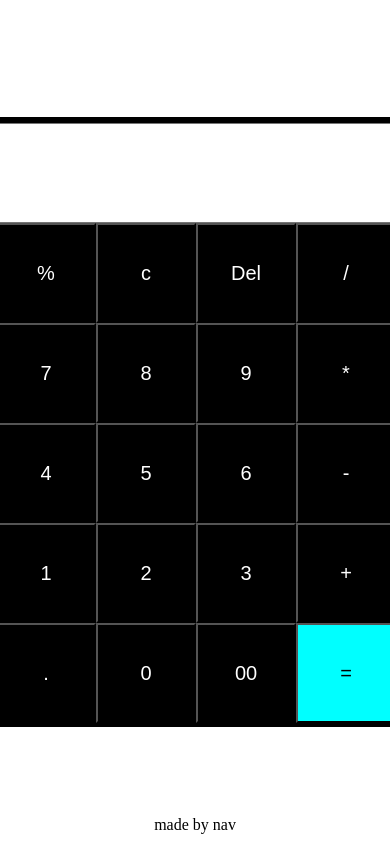
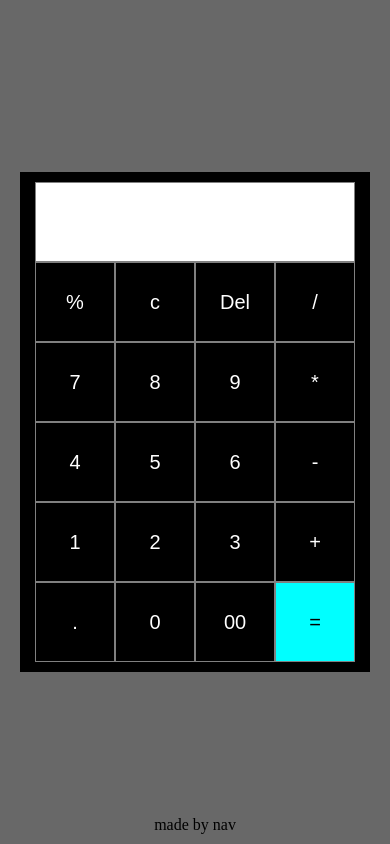
Before and after one commit to NAVEENKUMAR2003301/calculator-nav, a plain HTML site: page index.html in a window 390 px wide. Drawn offline with Linux system fonts and the light colour scheme.

Commit message:
Add files via upload

```diff
--- a/style.css
+++ b/style.css
@@ -11,6 +11,8 @@ body{
     display: flex;
     justify-content: center;
     align-items: center;
+
+    background-color: rgba(0, 0, 0, 0.594);
 }
 
 form{
@@ -40,10 +42,11 @@ input{
     font-size: 40px;
     padding-right: 10px;
     outline: none;
+    border: 1px solid gray;
 }
 
 button:active{
- border: 1px solid aqua;
+ border: 2px solid aqua;
 }
 
 button{
@@ -52,6 +55,8 @@ button{
     background-color: black;
 
     color: white;
+    outline: none;
+    border: 1px solid gray;
 }
 
 .calc{
@@ -73,3 +78,32 @@ button{
     bottom: 10px;
 
 }
+
+@media(max-width:450px){
+    .calculator{
+    width: 600px;
+    height: 500px;
+    border: 1px solid black;
+
+    display: grid;
+    grid-template-columns:repeat(4,80px) ;
+    grid-template-rows: repeat(6,80px);
+
+    outline: none;
+    border: none;
+}
+
+form{
+    width: 350px;
+    height: 500px;
+
+    display: flex;
+    justify-content: center;
+    align-items: center;
+
+    padding-left: 15px;
+    padding-top: 20px;
+
+
+}
+}
```
